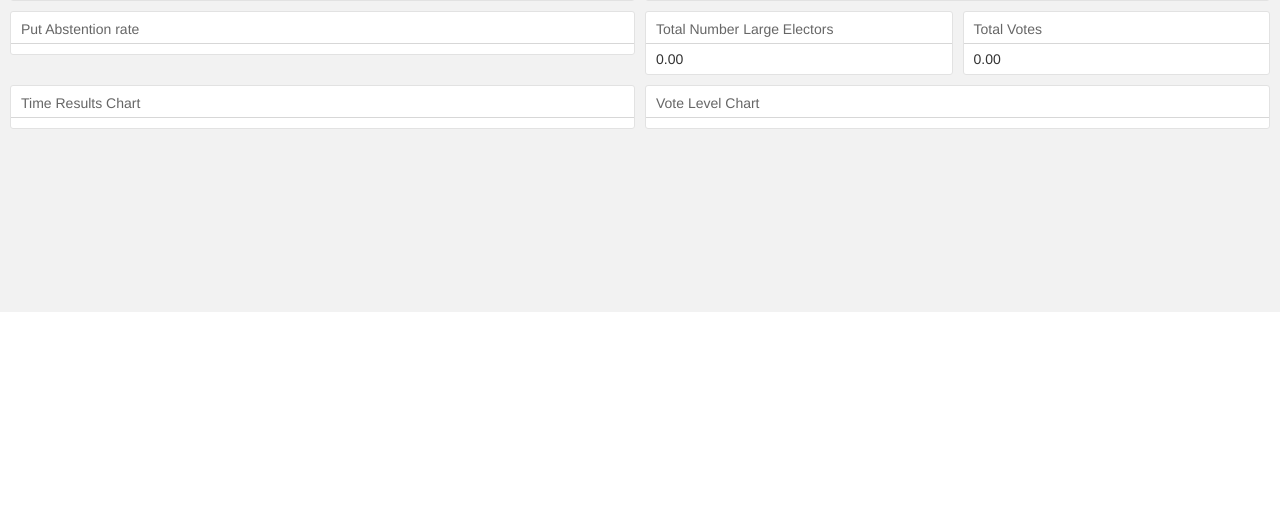
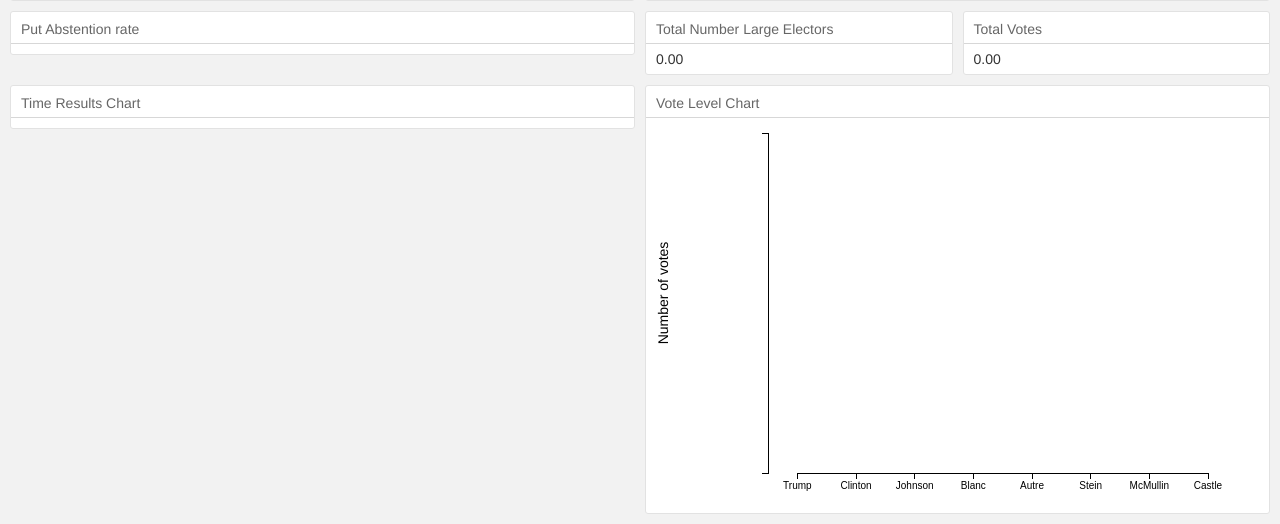
Before and after one commit to ANuttinck/us-elections-telecom, a Flask app: page / in a window 1280 px wide. Shown: the part 488-1012 px from the top of the page. Before the commit the page ends 800 px from the top, so only its background shows below. Run offline with Flask 2, Linux system fonts and the light colour scheme; data that the repository does not hold is empty; some libraries are stand-ins or nearby versions.

Commit message:
Update graphs.js & index.html

```diff
--- a/static/js/graphs.js
+++ b/static/js/graphs.js
@@ -62,8 +62,8 @@ function makeGraphs(error, votesJson, statesJson, largeElectors) {
         }
       }
     };
-    console.log(electionVotes);
-    console.log(largeElectorsByState);
+    //console.log(electionVotes);
+    //console.log(largeElectorsByState);
 
 
 
@@ -89,8 +89,6 @@ function makeGraphs(error, votesJson, statesJson, largeElectors) {
         return d["nb_votes"];
     });
     //console.log(totalVotesByState.top(15));
-
-
 
 
     // Number of votes and name of the winner in a state
@@ -125,7 +123,6 @@ function makeGraphs(error, votesJson, statesJson, largeElectors) {
     var totalLargeElectors = ndx.groupAll().reduceSum(function (d) {
         return d["largeElectorsWon"];
     });
-    console.log(totalLargeElectors.value());
     //var max_state = totalVotesByState.top(1)[0].value;
 
     //var candidate = totalVotesByState["vote"];
@@ -136,20 +133,27 @@ function makeGraphs(error, votesJson, statesJson, largeElectors) {
     var totalVotesND = dc.numberDisplay("#total-votes-nd");
     var numberLargeElectors = dc.numberDisplay("#number-large-electors");
     var chartCandidateScore = dc.pieChart("#candidate-score");
+    var chartVoteCandidate = dc.barChart("#candidate-votes")
 
 
-////// PIE CHART
+////// PIE CHART /////
+
+    var numElectorsByCandidate = candidateDim.group().reduceSum(function (d) {
+        return d["largeElectorsWon"];
+    });
+////// PIE CHART /////
+
+
+////// BAR CHART /////
     var candidateDim = ndx.dimension(function (d) {
         return d["vote"];
     });
+
     var numVoteByCandidate = candidateDim.group().reduceSum(function (d) {
         return d["nb_votes"];
     });
 
-    var numElectorsByCandidate = candidateDim.group().reduceSum(function (d) {
-        return d["largeElectorsWon"];
-    });
-////// PIE CHART
+////// BAR CHART /////
 
 
     chartCandidateScore
@@ -198,6 +202,28 @@ function makeGraphs(error, votesJson, statesJson, largeElectors) {
     //  .xAxis().ticks(4);
 
 
+    chartVoteCandidate
+        .width(650)
+        .height(380)
+        .margins({top: 10, right: 10, bottom: 30, left: 100})
+        .dimension(candidateDim)
+        .group(numVoteByCandidate)
+        .x(d3.scale.ordinal().domain(["Trump", "Clinton", "Johnson", "Blanc", "Autre", "Stein", "McMullin", "Castle"]))
+        .colors(d3.scale.ordinal().domain(["Trump", "Clinton", "Johnson", "Blanc", "Autre", "Stein", "McMullin", "Castle"])
+                                  .range(["#d60405", "#026b9c", "#07a1e8", "#eeeeee", "#cccccc", "#70ad47", "#878485", "9bc002"]))
+        .xUnits(dc.units.ordinal)
+        .colorAccessor(function (d) {
+            return d.data.key
+        })
+        .colorCalculator(function (d) {
+            return d ? chartVoteCandidate.colors()(d) : '#ccc';
+        })
+        .yAxisLabel("Number of votes")
+        //.yAxis().tickFormat()
+        .elasticY(true)
+        .gap(10);
+
+
     usChart
         .width(1000)
         .height(380)
--- a/templates/index.html
+++ b/templates/index.html
@@ -135,11 +135,11 @@
             Vote Level Chart
           </div>
           <div class="chart-stage">
-            <div id="NEED MODIFICATION"></div>
+            <div id="candidate-votes"></div>
           </div>
         </div>
       </div>
-      <!-- TimeResultsChart -->
+      <!-- voteLevelChart -->
 
   </div>
 
```
